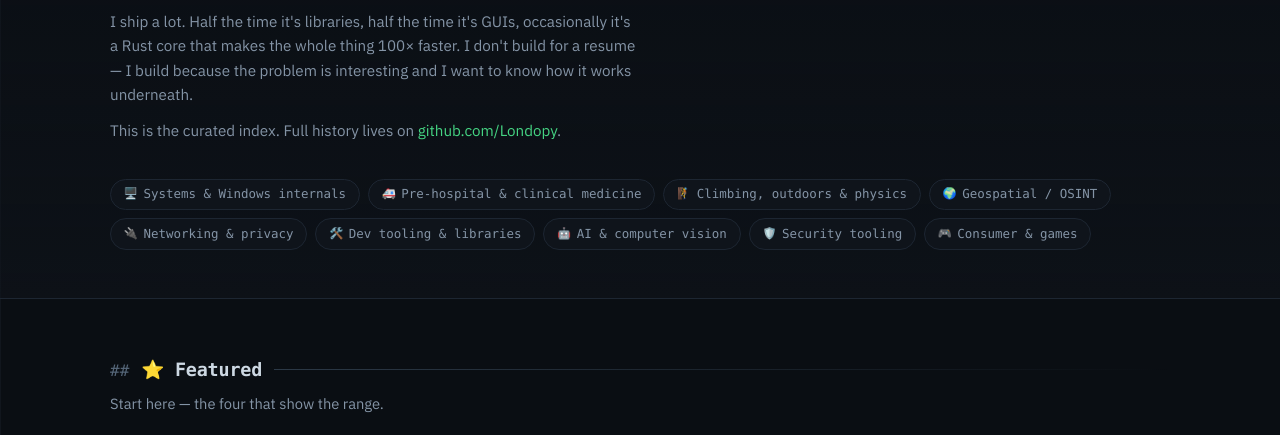
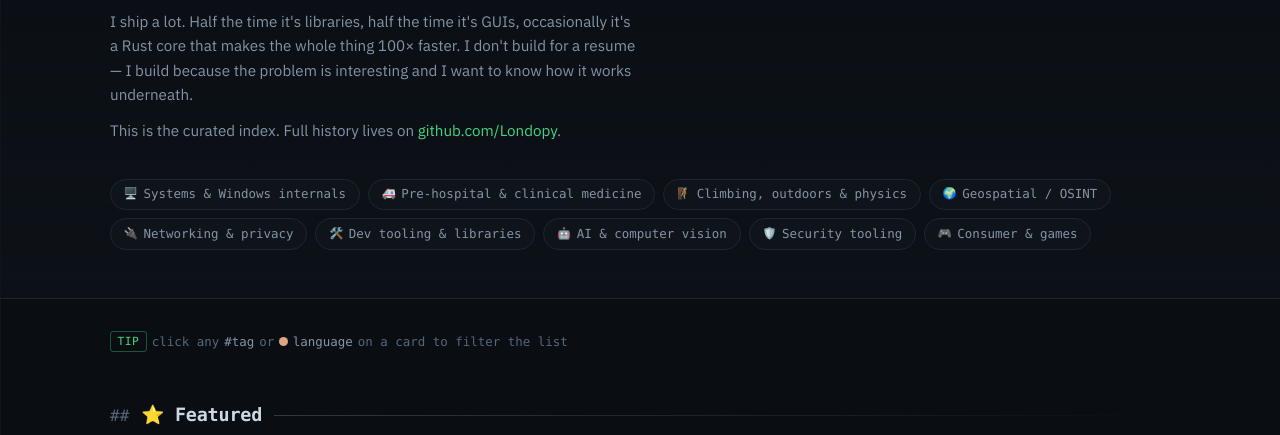
Before and after one commit to Londopy/londopy.github.io, an Astro site: page / in a window 1280 px wide. Shown: the part 341-776 px from the top of the page. Built offline with nearby package versions, Linux system fonts and the light colour scheme; Astro itself is replaced by a stand-in of ours.

Commit message:
Bump capture-bypass to 21 stars; add deadpoint; OG 19 projects

```diff
--- a/src/data/projects.json
+++ b/src/data/projects.json
@@ -21,7 +21,7 @@
       "demo": null,
       "page": "/projects/capture-bypass/",
       "featured": true,
-      "stars": 20
+      "stars": 21
     },
     {
       "cluster": "systems",
@@ -200,6 +200,17 @@
       "featured": false
     },
     {
+      "cluster": "security",
+      "name": "deadpoint",
+      "tagline": "Purple-team RNG analysis toolkit — detects predictable randomness (MT19937, LCG, xorshift), recovers the generator's state to prove it, then recommends the fix. Embedded/OT audit framing.",
+      "language": "Python + Rust",
+      "tags": ["prng", "z3", "purple-team", "pypi"],
+      "repo": "https://github.com/Londopy/deadpoint",
+      "demo": "https://pypi.org/project/deadpoint/",
+      "page": null,
+      "featured": false
+    },
+    {
       "cluster": "games",
       "name": "ValoTracker",
       "tagline": "Real-time VALORANT match tracker — 10-player ranks, stats, and encounter history. Reads only 127.0.0.1, no login.",
--- a/src/pages/index.astro
+++ b/src/pages/index.astro
@@ -28,6 +28,12 @@ const description =
   <Hero clusters={clusters} />
 
   <main class="container">
+    <p id="filter-hint" class="filter-hint mono">
+      <span class="tip">tip</span> click any <span class="ex">#tag</span> or
+      <span class="ex"><span class="ex-dot" aria-hidden="true"></span>language</span>
+      on a card to filter the list
+    </p>
+
     <div id="filter-bar" class="filter-bar mono" hidden>
       <span class="fb-label">filtering by</span>
       <span class="fb-chip" id="fb-chip"></span>
@@ -68,6 +74,41 @@ const description =
 </Base>
 
 <style>
+  .filter-hint {
+    display: flex;
+    align-items: center;
+    flex-wrap: wrap;
+    gap: 0.4em;
+    margin: 2rem 0 -0.5rem;
+    font-size: 0.78rem;
+    color: var(--text-faint);
+  }
+
+  .filter-hint .tip {
+    color: var(--accent);
+    border: 1px solid rgba(69, 212, 131, 0.35);
+    border-radius: 3px;
+    padding: 0.05rem 0.4rem;
+    text-transform: uppercase;
+    letter-spacing: 0.05em;
+    font-size: 0.9em;
+  }
+
+  .filter-hint .ex {
+    display: inline-flex;
+    align-items: center;
+    gap: 0.35em;
+    color: var(--text-dim);
+  }
+
+  .filter-hint .ex-dot {
+    width: 9px;
+    height: 9px;
+    border-radius: 50%;
+    background: var(--lang-rust);
+    display: inline-block;
+  }
+
   .filter-bar {
     display: flex;
     align-items: center;
@@ -131,6 +172,7 @@ const description =
   const chip = document.getElementById("fb-chip");
   const countEl = document.getElementById("fb-count");
   const emptyMsg = document.getElementById("filter-empty");
+  const hint = document.getElementById("filter-hint");
 
   let active: { type: "tag" | "lang"; value: string } | null = null;
 
@@ -158,6 +200,7 @@ const description =
     });
 
     if (wip) wip.hidden = !!active;
+    if (hint) hint.hidden = !!active;
 
     if (active && bar && chip && countEl) {
       bar.hidden = false;
```
Also changed, not shown: public/og-image.png, 1 other file.
